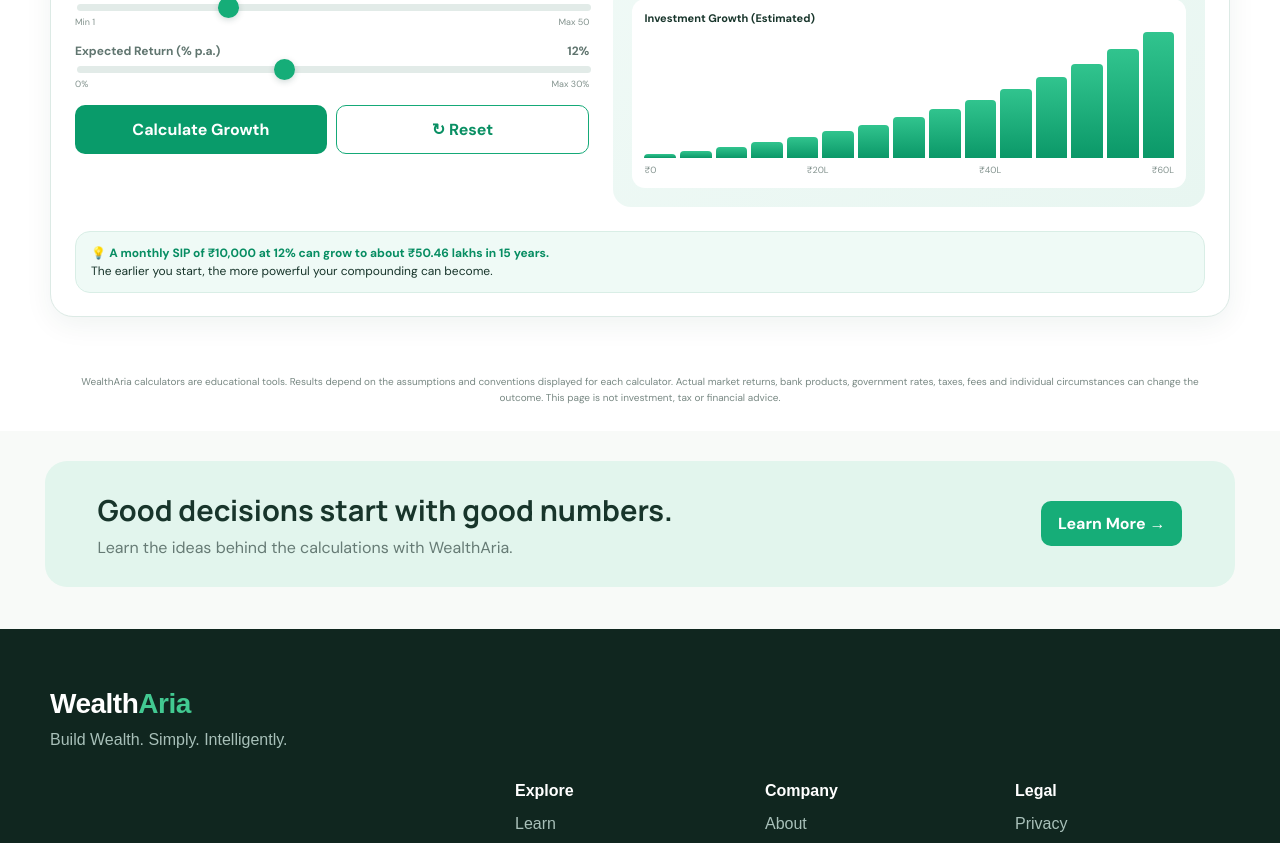
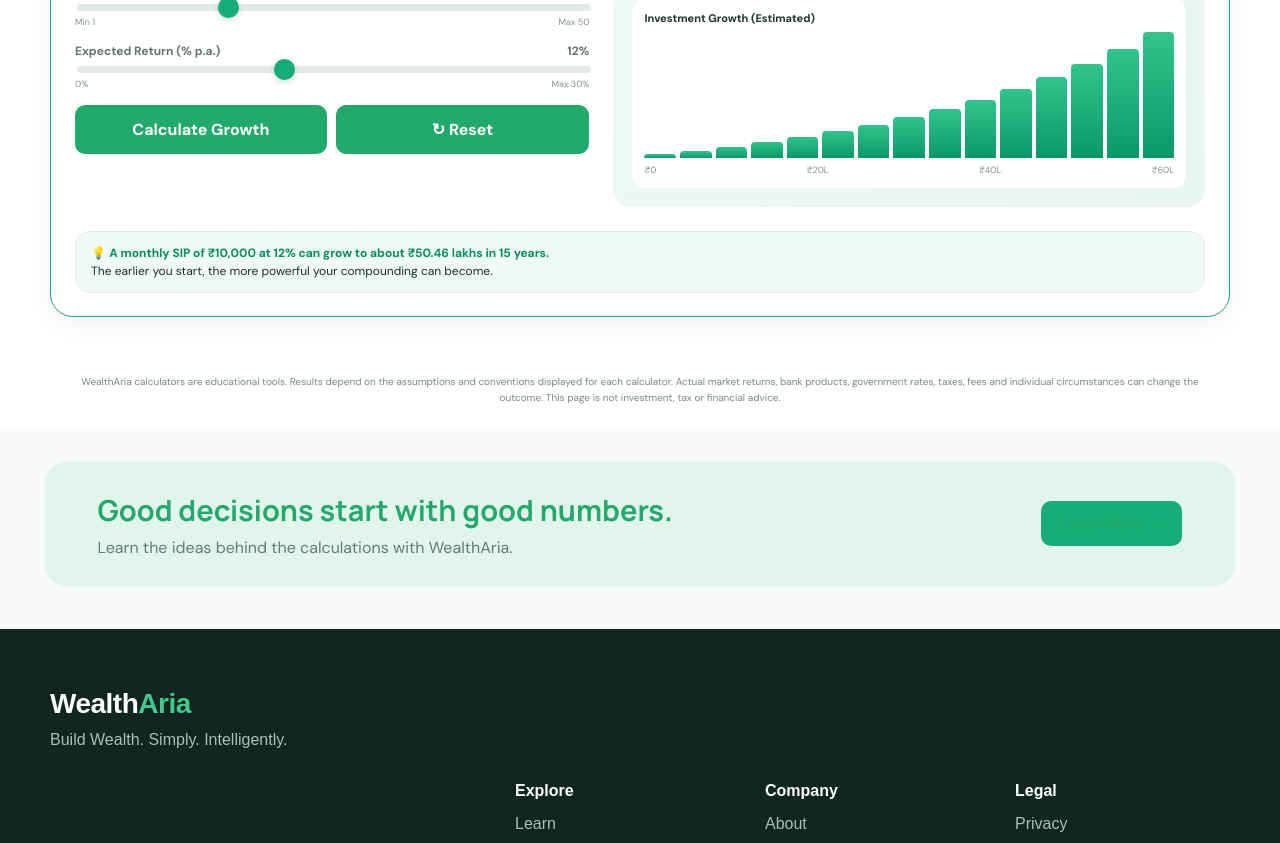
Before and after one commit to rajeshdua/WealthAria, a website: page calculators.html in a window 1280 px wide. Shown: the part 754-1597 px from the top of the page. Drawn offline with Linux system fonts and the light colour scheme.

Commit message:
Apply global green theme to page content

```diff
--- a/GlobalStyle.CSS
+++ b/GlobalStyle.CSS
@@ -194,6 +194,35 @@ h1,h2,h3,h4,h5,h6{
 input,select,textarea,button{font-family:'DM Sans',Arial,Helvetica,sans-serif}
 button{cursor:pointer}
 
+
+/* =========================================================
+   GLOBAL CONTENT GREEN THEME
+   Applies to page content only.
+   Header, footer and logos are intentionally excluded.
+   ========================================================= */
+body :where(h1,h2,h3,h4,h5,h6,a):not(.site-header *):not(.footer *):not(.site-header):not(.footer){
+  color:var(--wa-green)!important;
+}
+
+body :where(.btn,button,input[type="submit"],input[type="button"],input[type="reset"]):not(.site-header *):not(.footer *):not(.site-header):not(.footer){
+  background:var(--wa-green)!important;
+  border-color:var(--wa-green)!important;
+  color:#fff!important;
+}
+
+body :where(a:hover,.btn:hover,button:hover):not(.site-header *):not(.footer *):not(.site-header):not(.footer){
+  color:var(--wa-green-2)!important;
+}
+
+body :where(.card,.box,.panel,.feature,.stat,.result,.calculator,.form-card):not(.site-header *):not(.footer *):not(.site-header):not(.footer){
+  border-color:var(--wa-green)!important;
+}
+
+body :where(input:focus,select:focus,textarea:focus):not(.site-header *):not(.footer *):not(.site-header):not(.footer){
+  border-color:var(--wa-green)!important;
+  box-shadow:0 0 0 3px rgba(34,169,107,.12)!important;
+}
+
 /* ===== MASTER MOBILE ===== */
 @media(max-width:800px){
   .site-header{height:68px!important;min-height:68px!important}
```
